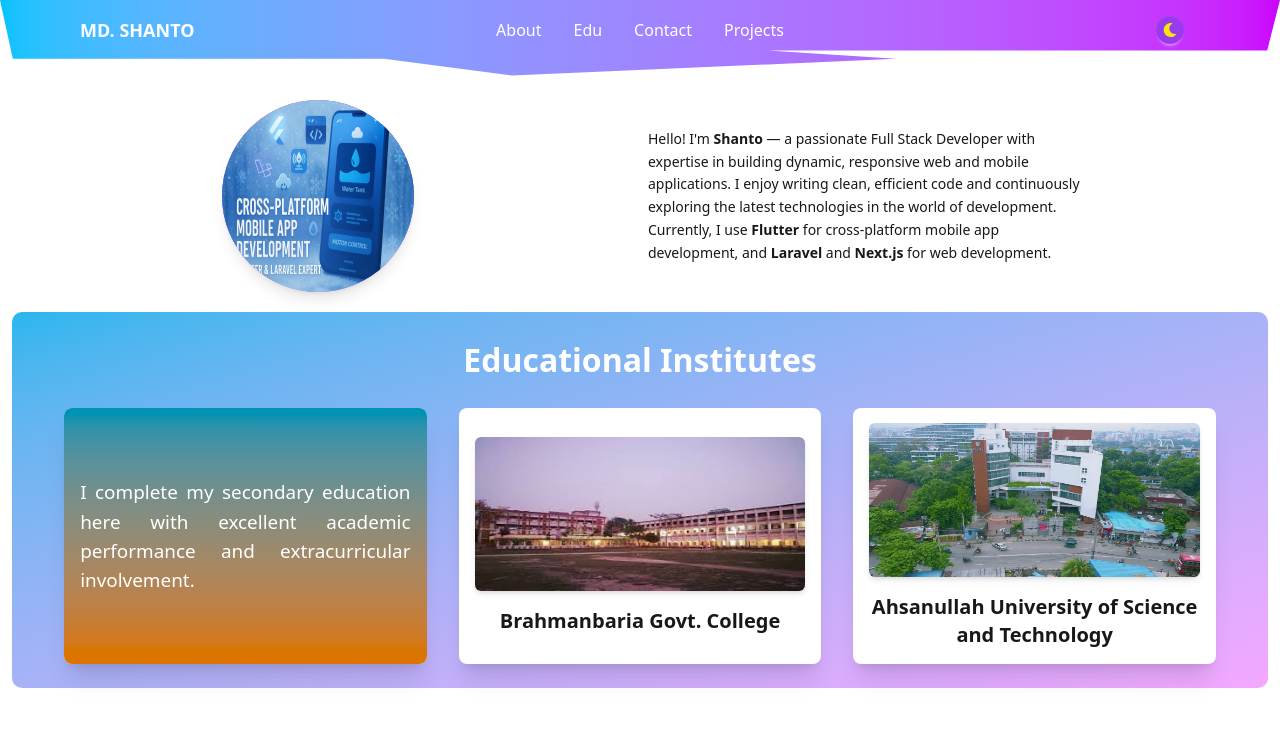
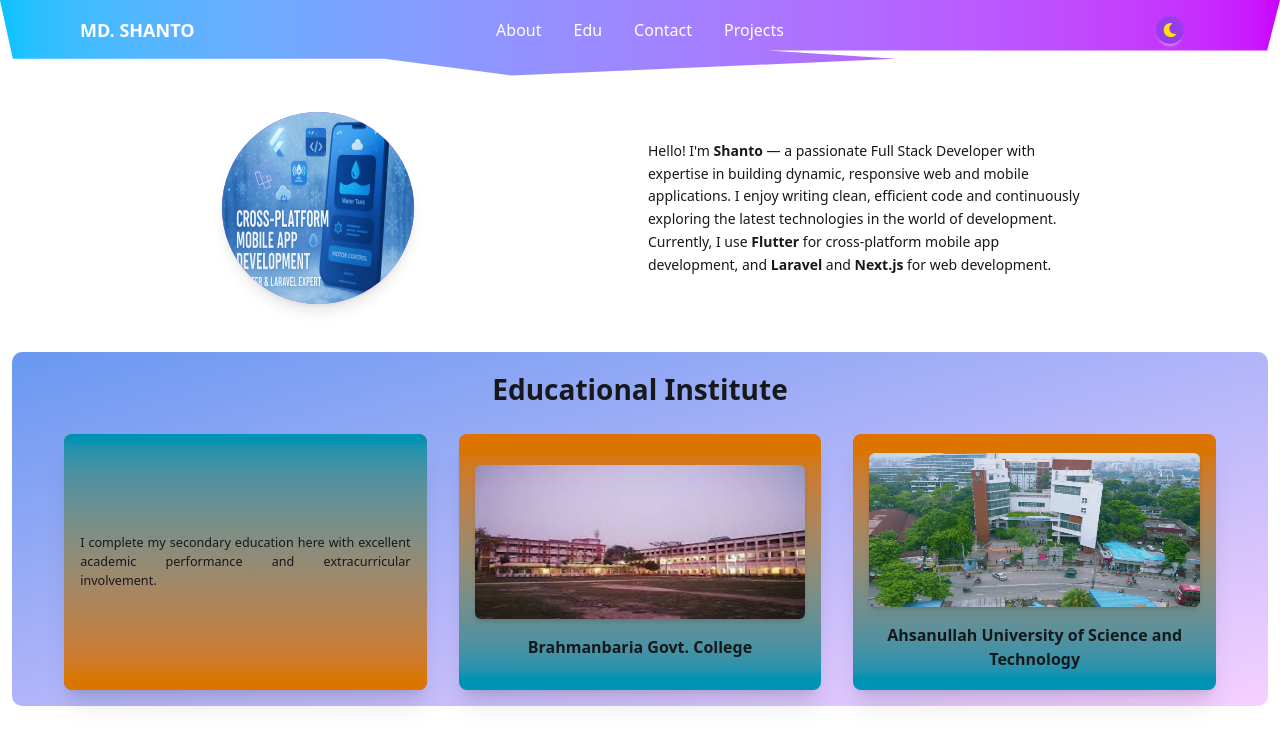
Before and after one commit to shanto-0011/shanto-portfolio, a Next.js app: page / in a window 1280 px wide. Both pictures are taken after a click on the element 245 px from the left and 536 px from the top of the page. Shown: the top 744 px of the page. Built offline with nearby package versions, Linux system fonts and the light colour scheme; what @radix-ui/themes would draw is missing.

Commit message:
complete edu section

```diff
--- a/app/components/AnimatedEducationCard.tsx
+++ b/app/components/AnimatedEducationCard.tsx
@@ -44,58 +44,58 @@ const AnimatedEducationCard = ({
       className="
         group relative flex flex-col items-center justify-start  bg-base-100 rounded-lg shadow-xl overflow-hidden
         hover:shadow-2xl transition-all duration-300 ease-in-out
+        bg-gradient-to-b from-amber-600 to-cyan-600
         w-full max-w-[430px] md:w-auto h-64 mx-auto cursor-pointer
       "
       style={{ animationDelay: `${delay}ms` }}
-      onClick={handleCardClick} // Add click handler
+      onClick={handleCardClick}
     >
-      {/* Initial Content - always present and fades out */}
+
       <div
         className={`
           absolute inset-0 flex flex-col items-center justify-center text-center px-4 z-10
           transition-opacity duration-300 ease-in-out
           ${
-            canHover // If hover is supported, use group-hover for desktop
+            canHover
               ? 'group-hover:opacity-0 group-hover:translate-y-[-20px]'
-              : isMobileActive // If no hover, use isMobileActive state for touch
+              : isMobileActive
                 ? 'opacity-0 translate-y-[-20px]'
                 : 'opacity-100 translate-y-0'
           }
         `}
       >
-        {/* Image Container - relative for Next/Image fill layout */}
+
         <div className="relative w-full h-3/5 mb-4 rounded-md overflow-hidden shadow-md">
           <Image
             src={imageUrl}
             alt={title}
             layout="fill"
-            objectFit="fill" // Changed back to contain to ensure image is not cut
+            objectFit="fill"
             className="group-hover:scale-105 transition-transform duration-300"
           />
         </div>
 
-        {/* Title */}
-        <h3 className="text-xl font-bold ">
+
+        <h3 className="text-[16px] font-bold ">
           {title}
         </h3>
       </div>
 
-      {/* Hover Text Overlay - absolute, covers the whole card */}
       <div
         className={`
           absolute inset-0 flex items-center justify-center text-justify p-6 rounded-lg z-20
-          bg-gradient-to-b from-cyan-600 to-amber-600 text-white // Applied your gradient & white text
+          bg-gradient-to-b from-cyan-600 to-amber-600 // Applied your gradient & white text
           transition-opacity duration-300 ease-in-out scale-105
           ${
-            canHover // If hover is supported, use group-hover for desktop
+            canHover
               ? 'opacity-0 group-hover:opacity-100 group-hover:scale-100'
-              : isMobileActive // If no hover, use isMobileActive state for touch
+              : isMobileActive
                 ? 'opacity-100 scale-100'
                 : 'opacity-0 scale-105'
           }
         `}
       >
-        <p className="text-lg font-medium">{description}</p>
+        <p className="text-[12px] font-medium">{description}</p>
       </div>
     </div>
   );
--- a/app/components/EduSection.tsx
+++ b/app/components/EduSection.tsx
@@ -1,70 +1,21 @@
 import React from "react";
 import AnimatedEducationCard from "./AnimatedEducationCard";
 
-// You can use actual SVG icons or import them, for simplicity here are some placeholders
-const BookIcon = () => (
-  <svg
-    xmlns="http://www.w3.org/2000/svg"
-    className="h-12 w-12"
-    fill="none"
-    viewBox="0 0 24 24"
-    stroke="currentColor"
-  >
-    <path
-      strokeLinecap="round"
-      strokeLinejoin="round"
-      strokeWidth={2}
-      d="M12 6.253v13m0-13C10.832 5.477 9.246 5 7.5 5S4.168 5.477 3 6.253v13C4.168 18.477 5.754 18 7.5 18s3.332.477 4.5 1.253m0-13C13.168 5.477 14.754 5 16.5 5c1.747 0 3.332.477 4.5 1.253v13C19.832 18.477 18.246 18 16.5 18c-1.746 0-3.332.477-4.5 1.253"
-    />
-  </svg>
-);
 
-const GraduateIcon = () => (
-  <svg
-    xmlns="http://www.w3.org/2000/svg"
-    className="h-12 w-12"
-    fill="none"
-    viewBox="0 0 24 24"
-    stroke="currentColor"
-  >
-    <path
-      strokeLinecap="round"
-      strokeLinejoin="round"
-      strokeWidth={2}
-      d="M12 14l9-5-9-5-9 5 9 5zm0 0l6.16-3.422a42.022 42.022 0 011.97 3.657L12 21.23l-7.447-4.136a42.02 42.02 0 011.97-3.657L12 14zm0 0l-9 5h18l-9-5zm0 0h.01"
-    />
-  </svg>
-);
 
-const LaptopIcon = () => (
-  <svg
-    xmlns="http://www.w3.org/2000/svg"
-    className="h-12 w-12"
-    fill="none"
-    viewBox="0 0 24 24"
-    stroke="currentColor"
-  >
-    <path
-      strokeLinecap="round"
-      strokeLinejoin="round"
-      strokeWidth={2}
-      d="M9.75 17L9 20l-1 1h8l-1-1-0.75-3M3 13h18M5 17h14a2 2 0 002-2V7a2 2 0 00-2-2H5a2 2 0 00-2 2v8a2 2 0 002 2z"
-    />
-  </svg>
-);
 
 const EducationSection = () => {
   return (
     <section
       className="
-        w-full py-6 px-4 md:px-8 my-4 rounded-[10px]
-        bg-gradient-to-br from-[#28b6ee] to-fuchsia-300
+        w-full py-4 px-4 md:px-8 my-8 rounded-[10px]
+        bg-gradient-to-br from-[#6898f0] to-fuchsia-200
 
         flex flex-col items-center justify-center
       "
     >
-      <h2 className="text-[24px] md:text-[32px] font-[600] text-white mb-6 text-center">
-        Educational Institutes
+      <h2 className="text-[24px] md:text-[28px] font-[600]  mb-6 text-center">
+        Educational Institute
       </h2>
 
       <div
@@ -92,7 +43,7 @@ const EducationSection = () => {
           <AnimatedEducationCard
             imageUrl="/images/aust.jpg"
             title="Ahsanullah University of Science and Technology"
-            description="I am currently pursuing my Bachelor's degree in Computer Science and Engineering, gaining hands-on experience in software development and research."
+            description="I am pursuing my Bachelor's degree in Computer Science and Engineering, gaining hands-on experience in software development and research."
           />
         </div>
       </div>
--- a/app/components/Intro.tsx
+++ b/app/components/Intro.tsx
@@ -8,7 +8,7 @@ interface BubbleRowProps {
 
 const Intro = ({ imageUrl, text }: BubbleRowProps) => {
   return (
-    <div className="flex flex-col sm:flex-row items-center justify-center px-4 py-1">
+    <div className="flex flex-col sm:flex-row items-center justify-center px-4 py-4">
       <div className="sm:flex-1 flex items-center justify-center">
         <div className="relative w-32 h-32 sm:w-48 sm:h-48 mb-4 md:mb-0 md:mr-8">
           <div className="w-full h-full  rounded-full overflow-hidden shadow-lg border-4 border-[#973bee]">
```
Also changed, not shown: public/images/contact.png (added).
